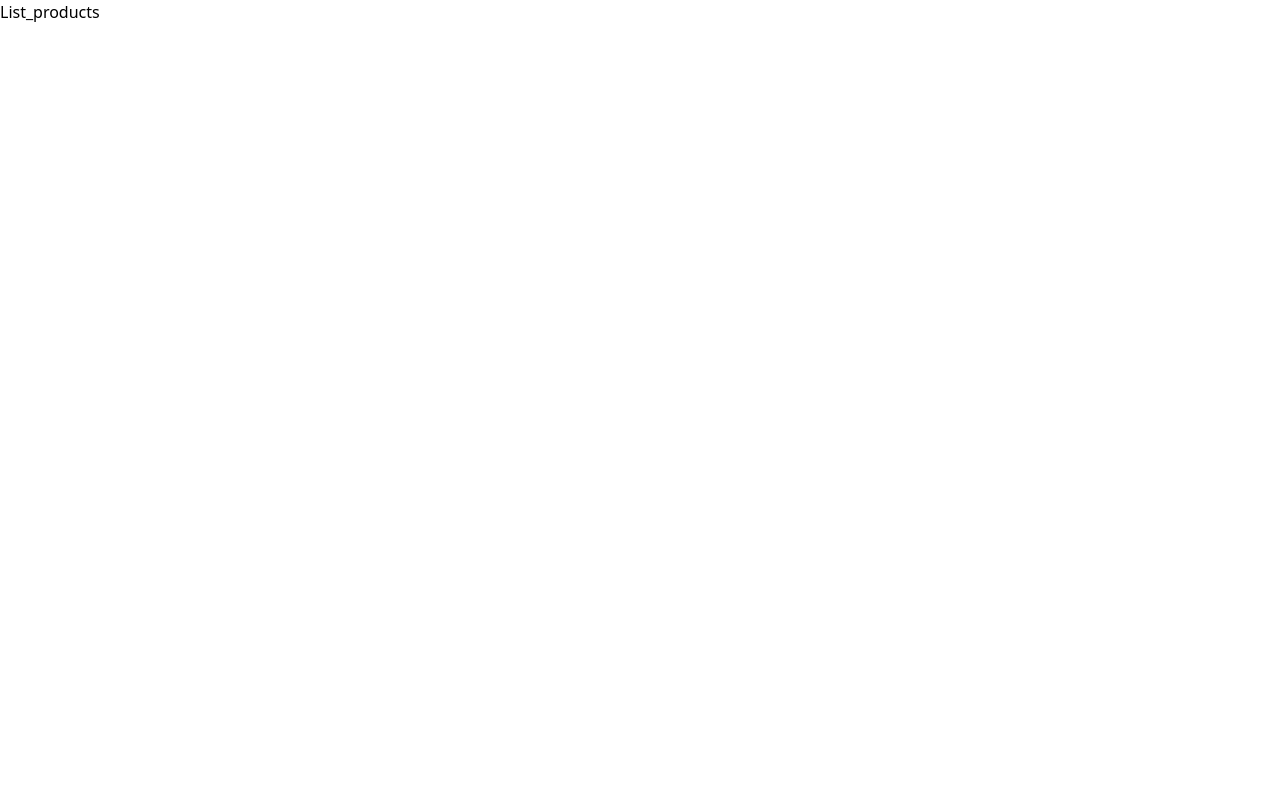
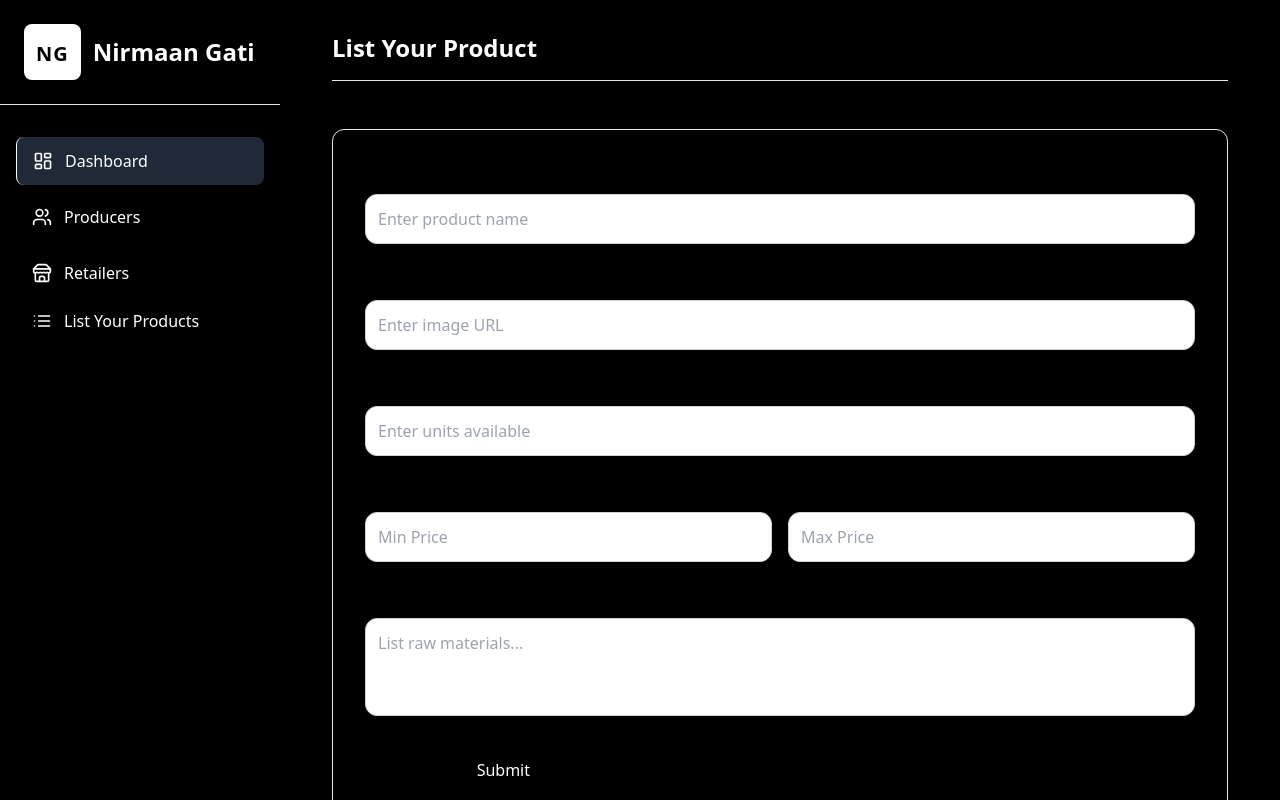
Before and after one commit to CMPN-CODECELL/Syrus2025_OpenInnovation_ByteMeHard, a React (Vite) app in the folder frontend/: page /list_products in a window 1280 px wide. Built offline with nearby package versions, Linux system fonts and the light colour scheme.

Commit message:
list products
list products manufacturer

```diff
--- a/frontend/src/pages/List_products.jsx
+++ b/frontend/src/pages/List_products.jsx
@@ -1,9 +1,182 @@
-import React from 'react'
+// List_products.jsx
+import React, { useState, useEffect } from 'react';
+import Sidebar from '../components/Sidebar';
+import { Menu } from 'lucide-react';
 
-const List_products = () => {
+function ListProducts() {
+  const [isSidebarOpen, setIsSidebarOpen] = useState(false);
+  const [theme, setTheme] = useState('dark');
+
+  // Form fields
+  const [productName, setProductName] = useState('');
+  const [imageUrl, setImageUrl] = useState('');
+  const [unitsAvailable, setUnitsAvailable] = useState('');
+  const [minPrice, setMinPrice] = useState('');
+  const [maxPrice, setMaxPrice] = useState('');
+  const [rawMaterials, setRawMaterials] = useState('');
+
+  // On mount, load saved theme from localStorage (theme from Dashboard is maintained)
+  useEffect(() => {
+    const savedTheme = localStorage.getItem('theme') || 'dark';
+    setTheme(savedTheme);
+  }, []);
+
+  const handleSubmit = (e) => {
+    e.preventDefault();
+    // Create an object from form fields
+    const productData = {
+      productName,
+      imageUrl,
+      unitsAvailable,
+      minPrice,
+      maxPrice,
+      rawMaterials,
+    };
+    console.log("Product Data:", productData);
+    // Clear form fields
+    setProductName('');
+    setImageUrl('');
+    setUnitsAvailable('');
+    setMinPrice('');
+    setMaxPrice('');
+    setRawMaterials('');
+  };
+
+  // Theme-based classes
+  const bgClass = theme === 'dark' ? 'bg-black' : 'bg-white';
+  const textClass = theme === 'dark' ? 'text-white' : 'text-black';
+  const borderClass = theme === 'dark' ? 'border-gray-200' : 'border-gray-300';
+  const buttonHoverBg = theme === 'dark' ? 'hover:bg-gray-800' : 'hover:bg-gray-100';
+  const sidebarBg = theme === 'dark' ? 'bg-black' : 'bg-white';
+  const sidebarText = theme === 'dark' ? 'text-white' : 'text-black';
+
   return (
-    <div>List_products</div>
-  )
+    <div className={`flex h-screen ${bgClass}`}>
+      {/* Sidebar Component */}
+      <Sidebar
+        isSidebarOpen={isSidebarOpen}
+        setIsSidebarOpen={setIsSidebarOpen}
+        theme={theme}
+        sidebarBg={sidebarBg}
+        borderClass={borderClass}
+        sidebarText={sidebarText}
+        buttonHoverBg={buttonHoverBg}
+      />
+
+      {/* Mobile Menu Button */}
+      <button
+        onClick={() => setIsSidebarOpen(true)}
+        className={`md:hidden fixed top-4 right-4 z-40 p-2 ${bgClass} rounded-full shadow hover:shadow-xl transition-shadow duration-300 border ${borderClass} transform hover:scale-110`}
+      >
+        <Menu className="w-6 h-6" style={{ color: theme === 'dark' ? '#FFFFFF' : '#000000' }} />
+      </button>
+
+      {/* Mobile Sidebar Overlay */}
+      {isSidebarOpen && (
+        <div
+          className="fixed inset-0 bg-black bg-opacity-50 z-40 transition-opacity duration-300"
+          onClick={() => setIsSidebarOpen(false)}
+        />
+      )}
+
+      {/* Main Content - Centered */}
+      <main className="flex-1 overflow-y-auto p-8 flex flex-col items-center space-y-12">
+        <div className={`w-full max-w-4xl border-b ${borderClass} pb-4`}>
+          <h2 className={`text-2xl font-bold ${textClass}`}>List Your Product</h2>
+        </div>
+        <div className={`w-full max-w-4xl p-8 rounded-xl border ${borderClass} shadow-md transition-all duration-300 ${bgClass}`}>
+          <form onSubmit={handleSubmit} className="space-y-6">
+            <div>
+              <label className="block mb-2 font-semibold" htmlFor="productName">
+                Product Name
+              </label>
+              <input
+                type="text"
+                id="productName"
+                placeholder="Enter product name"
+                value={productName}
+                onChange={(e) => setProductName(e.target.value)}
+                className="w-full p-3 border border-gray-300 rounded-xl focus:outline-none"
+              />
+            </div>
+            <div>
+              <label className="block mb-2 font-semibold" htmlFor="imageUrl">
+                Product Image URL
+              </label>
+              <input
+                type="text"
+                id="imageUrl"
+                placeholder="Enter image URL"
+                value={imageUrl}
+                onChange={(e) => setImageUrl(e.target.value)}
+                className="w-full p-3 border border-gray-300 rounded-xl focus:outline-none"
+              />
+            </div>
+            <div>
+              <label className="block mb-2 font-semibold" htmlFor="unitsAvailable">
+                Units Available for Sale
+              </label>
+              <input
+                type="number"
+                id="unitsAvailable"
+                placeholder="Enter units available"
+                value={unitsAvailable}
+                onChange={(e) => setUnitsAvailable(e.target.value)}
+                className="w-full p-3 border border-gray-300 rounded-xl focus:outline-none"
+              />
+            </div>
+            <div className="flex space-x-4">
+              <div className="w-1/2">
+                <label className="block mb-2 font-semibold" htmlFor="minPrice">
+                  Minimum Price
+                </label>
+                <input
+                  type="number"
+                  id="minPrice"
+                  placeholder="Min Price"
+                  value={minPrice}
+                  onChange={(e) => setMinPrice(e.target.value)}
+                  className="w-full p-3 border border-gray-300 rounded-xl focus:outline-none"
+                />
+              </div>
+              <div className="w-1/2">
+                <label className="block mb-2 font-semibold" htmlFor="maxPrice">
+                  Maximum Price
+                </label>
+                <input
+                  type="number"
+                  id="maxPrice"
+                  placeholder="Max Price"
+                  value={maxPrice}
+                  onChange={(e) => setMaxPrice(e.target.value)}
+                  className="w-full p-3 border border-gray-300 rounded-xl focus:outline-none"
+                />
+              </div>
+            </div>
+            <div>
+              <label className="block mb-2 font-semibold" htmlFor="rawMaterials">
+                Raw Materials Used
+              </label>
+              <textarea
+                id="rawMaterials"
+                placeholder="List raw materials..."
+                rows="3"
+                value={rawMaterials}
+                onChange={(e) => setRawMaterials(e.target.value)}
+                className="w-full p-3 border border-gray-300 rounded-xl focus:outline-none resize-none"
+              ></textarea>
+            </div>
+            <button
+              type="submit"
+              className="w-1/3 py-3 rounded-full bg-black text-white transition-all duration-300 hover:scale-105"
+            >
+              Submit
+            </button>
+          </form>
+        </div>
+      </main>
+    </div>
+  );
 }
 
-export default List_products
+export default ListProducts;
--- a/frontend/src/pages/Retailer.jsx
+++ b/frontend/src/pages/Retailer.jsx
@@ -8,17 +8,11 @@ function Retailer() {
   const [theme, setTheme] = useState('dark');
   const [selectedRetailer, setSelectedRetailer] = useState(null);
 
-  // Load saved theme on mount
+  // Load saved theme on mount (theme selected in Dashboard is continued)
   useEffect(() => {
     const savedTheme = localStorage.getItem('theme') || 'dark';
     setTheme(savedTheme);
   }, []);
-
-  const toggleTheme = () => {
-    const newTheme = theme === 'dark' ? 'light' : 'dark';
-    setTheme(newTheme);
-    localStorage.setItem('theme', newTheme);
-  };
 
   // Theme-based classes
   const bgClass = theme === 'dark' ? 'bg-black' : 'bg-white';
@@ -147,20 +141,12 @@ function Retailer() {
 
       {/* Main Content - Centered */}
       <main className="flex-1 overflow-y-auto p-8 flex flex-col items-center space-y-12">
-        {/* Top Bar */}
+        {/* Top Bar without Theme Toggle */}
         <div className={`w-full max-w-4xl flex flex-col md:flex-row md:items-center md:justify-between border-b ${borderClass} pb-4`}>
           <h2 className={`text-2xl font-bold ${textClass} transition-transform duration-300 transform hover:scale-105`}>
             Retailer Requests
           </h2>
           <div className="flex items-center space-x-4 mt-4 md:mt-0">
-            <label className="switch">
-              <input
-                type="checkbox"
-                checked={theme === 'light'}
-                onChange={toggleTheme}
-              />
-              <span className="slider"></span>
-            </label>
             <button className={`p-2 rounded-full ${buttonHoverBg} border ${borderClass} transition-transform duration-300 transform hover:scale-110`}>
               <Bell className="w-6 h-6" style={{ color: theme === 'dark' ? '#FFFFFF' : '#000000' }} />
             </button>
```
